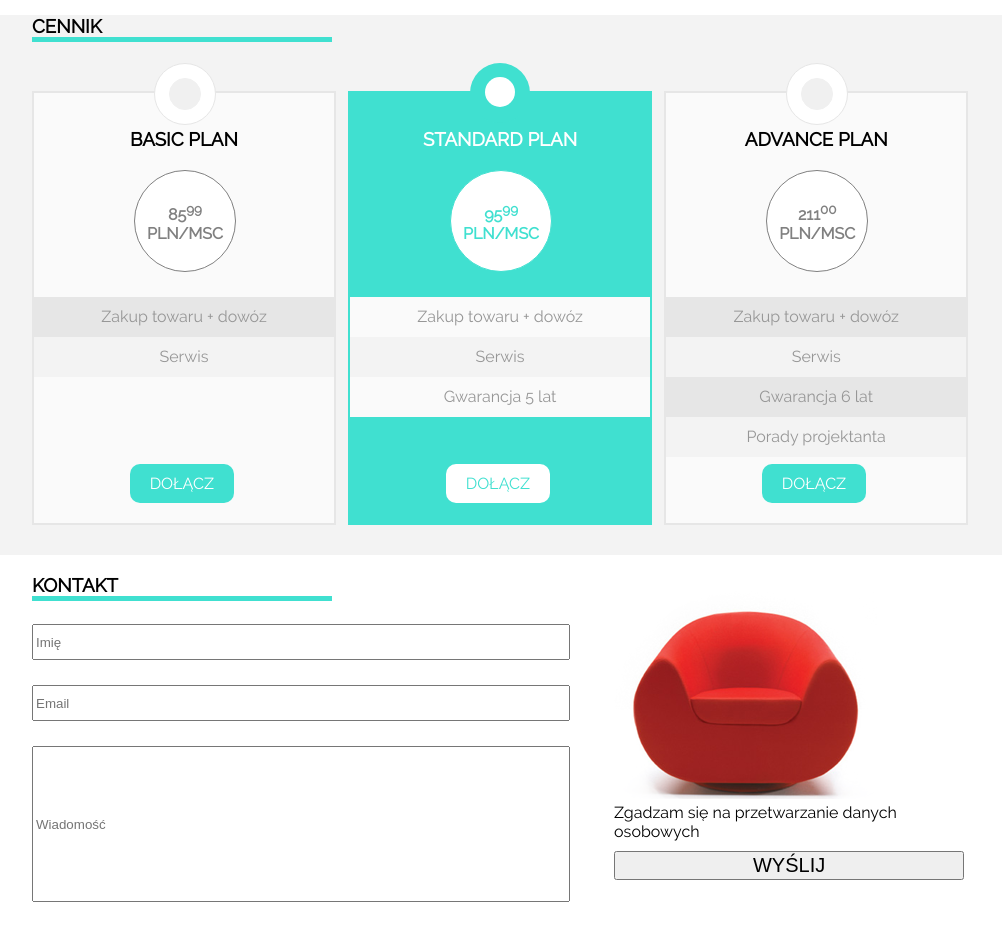
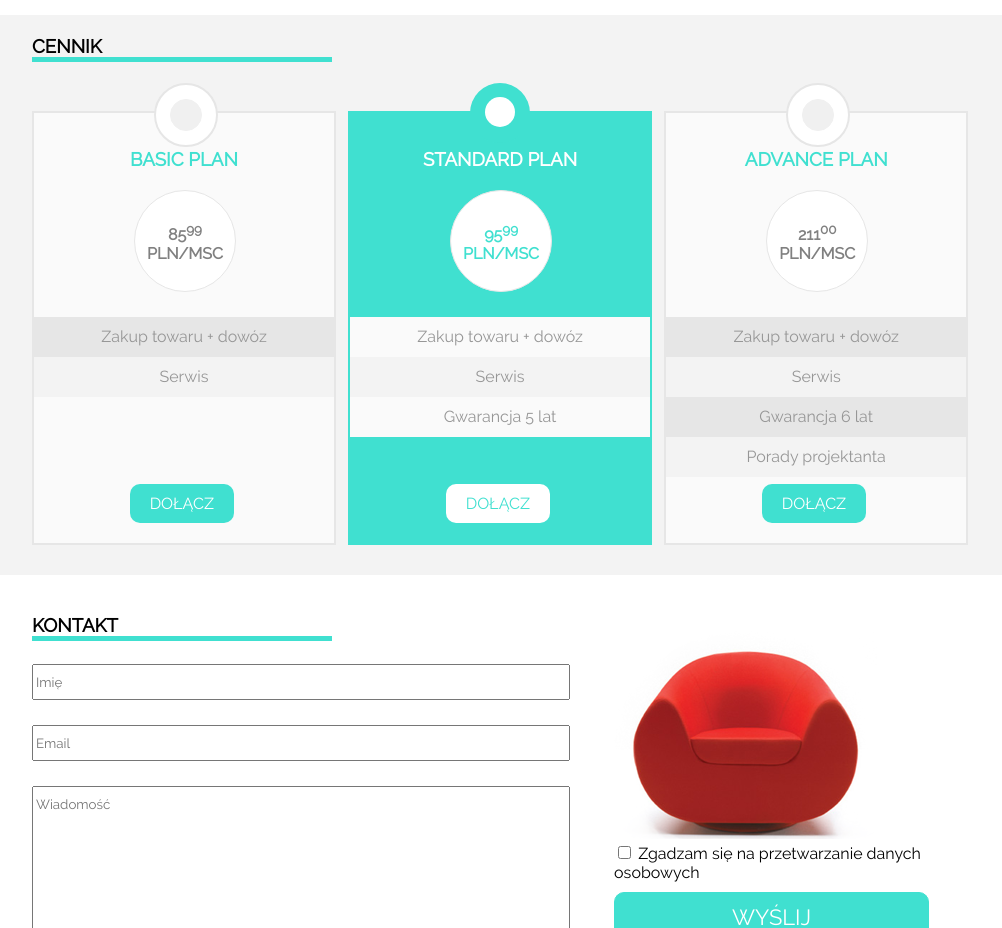
Before and after one commit to JoannaAsia/Sit_on_a_Chair-HTML-CSS-warsztat, a plain HTML site: page index.html in a window 1280 px wide. Shown: the part 747-1675 px from the top of the page, without its empty margins (138-1140 px from the left). Drawn offline with Linux system fonts and the light colour scheme.

Commit message:
webpage. bez stylowego checkboxa

```diff
--- a/css/style.css
+++ b/css/style.css
@@ -10,7 +10,7 @@
 body {
 	margin: 0;
 	padding: 0;
-	font-family: "ralewayregular";
+	font-family: "ralewayregular", sans-serif;
 }
 
 /*szerokość głównego bloku na stronie*/
@@ -207,6 +207,7 @@ div.chair_img p {
 .bottomBorder {
 	width: 300px;
 	margin-left: 40px;
+	padding-top: 20px;
 	border-bottom: 5px solid turquoise;
 	text-transform: uppercase;
 }
@@ -235,88 +236,54 @@ div.chair_img p {
 .inlineBlockSec2:nth-of-type(3){
 	margin-right: 40px;
 }
-/*kółko z kropką nad tablicami*/
-.dots {
-	background-color: white;
-	height: 60px;
-	width: 60px;
-	border: 1px solid rgb(230,230,230);
-	border-radius: 50%;
-	position: absolute;
-	top: -30px;
-	left: 120px;
-}
 
-.dots > span {
-	display: inline-block;
-	margin: 14px;
-	height: 30px;
-	width: 30px;
-	border: 1px solid rgb(240,240,240);
-	border-radius: 50%;
-	background-color: rgb(240,240,240);
-}
-
-#standardPlanDot{
-	background-color: turquoise;
-	border: none;
-}
-
-#standardPlanDot > span{
-	background-color: white;
-	border: none;
-}
-
+/*stylowanie tablic sekcji 2*/
 .planChoice{
 	background-color: rgb(250,250,250);
 	padding: 5px 0;
 }
+
 .planChoice h3{
+	color: turquoise;
 	margin-top: 30px;
 	text-transform: uppercase;
 }
-.planChoiceStandard{
+/*środkowa tablica*/
+.standardPlan{
 	color: white;
 	background-color: turquoise;
     padding: 5px 0;
 }
 
-.planChoiceStandard h3{
+.standardPlan h3{
 	margin-top: 30px;
 	text-transform: uppercase;
 }
 
-
-
-/*DOKOŃCZ KOLOR W DRUGIM  KÓŁKUUU*/
-
-
-
+/*okrąg z ceną*/
 .priceCircle{
 	color: grey;
 	background-color: white;
 	height: 100px;
 	width: 100px;
 	margin: 20px 100px;
-	border: 1px solid grey;
+	border: 1px solid rgb(230,230,230);
 	border-radius: 50%;
 	font-size: 16px;
 	font-weight: 900;
 	text-align: center;
-
 }
 
 .priceCircle p{
 	margin-top: 30px;
-
+}
+/*okrąg z ceną w środkowej tablicy*/
+.standardPriceCircle{
+	color: turquoise;
+	background-color: white;
 }
 
-.planChoiceStandard .priceCircle{
-	color: turquoise;
-	border: 1px solid turquoise;
-}
-
-
+/*stylowanie paragrafów w tablicach sekcji 2*/
 .planFeatures p{
 	line-height: 40px;
 	margin: 0;
@@ -337,11 +304,11 @@ div.chair_img p {
 	margin: 0;
 	line-height: 40px;
 }
-
-div#btnOne{
+/* stylowanie divów i należących do nich przycisków DOŁĄCZ*/
+#btnOne{
+	background-color: rgb(250,250,250);
 	height: 146px;
 	position: relative;
-	background-color: rgb(250,250,250);
 }
 
 #btnOne a {
@@ -351,9 +318,9 @@ div#btnOne{
 }
 
 #btnTwo{
+	background-color: turquoise;
 	height: 106px;
 	position: relative;
-	background-color: turquoise;
 }
 
 #btnTwo a {
@@ -376,25 +343,57 @@ div#btnOne{
 	right: 100px;
 }
 
+/*kółko z kropką nad tablicami*/
+.dot {
+	background-color: white;
+	height: 60px;
+	width: 60px;
+	border: 2px solid rgb(230,230,230);
+	border-radius: 50%;
+	position: absolute;
+	top: -30px;
+	left: 120px;
+}
 
+.dot > span {
+	background-color: rgb(240,240,240);
+	height: 30px;
+	width: 30px;
+	margin: 14px;
+	border: 1px solid rgb(240,240,240);
+	border-radius: 50%;
+	display: inline-block;
+}
+/*kółko w środkowym elemencie*/
+#standardPlanDot{
+	background-color: turquoise;
+	border: none;
+}
 
+#standardPlanDot > span{
+	background-color: white;
+	border: none;
+}
 /* section 3 style */
 .inlineBlockSec3{
+	height: 300px;
+	vertical-align: top;
 	display: inline-block;
-	vertical-align: top;
-	height: 300px;
+}
+/*styl formularza*/
+form *{
+	font-family: "ralewayregular";
 }
 
-
 input[type=text]{
+	height: 30px;
 	width: 530px;
-	height: 30px;
+	margin: 5px 0 20px 40px;
 	vertical-align: top;
-	margin: 5px 0 20px 40px;
 }
 
 input[type=text]:nth-of-type(3){
-	height: 150px;
+	padding-bottom: 120px;
 }
 
 div.inlineBlockSec3 {
@@ -402,24 +401,19 @@ div.inlineBlockSec3 {
 	margin: -30px 40px 0 40px;
 }
 
-input[type=checkbox]{
-	display:none;
+/*przycisk wyślij*/
+.submitButton{
+	color: white;
+	background-color: turquoise;
+	height: 50px;
+	width: 90%;
+	margin-top: 10px;
+	border: 1px solid turquoise;
+	border-radius: 10px;
+	font-size: 22px;
 }
 
-
-input[type=submit]{
-	margin-top: 10px;
-	width: 100%;
-	font-size: 20px;
-}
-
-
-
-
-
-
-
-/* styl footer */
+/* stylowanie footera */
 footer {
 	line-height: 40px
 }
--- a/index.html
+++ b/index.html
@@ -94,16 +94,16 @@
   				</div>
   				<div id="btnOne"><a href="http://upc.com" class="button">Dołącz</a></div>
           <!-- dots on top -->
-          <div class="dots">
+          <div class="dot">
             <span></span>
           </div>
   			</div>
 
         <!-- tablica 2 standard plan -->
   			<div class="inlineBlockSec2">
-  				<div class="planChoiceStandard">
+  				<div class="standardPlan">
             <h3>Standard plan</h3>
-  				  <div class="priceCircle">
+  				  <div class="priceCircle standardPriceCircle">
   					 <p>95<sup>99</sup> PLN/MSC</p>
   				  </div>
           </div>
@@ -116,7 +116,7 @@
 
   				<div id="btnTwo"><a href="http://upc.com" class="button">Dołącz</a></div>
            <!-- dots on top -->
-          <div class="dots" id="standardPlanDot">
+          <div class="dot" id="standardPlanDot">
             <span></span>
           </div>
   			</div>
@@ -137,7 +137,7 @@
   				</div>
   				<div id="btnThree"><a href="http://upc.com" class="button">Dołącz</a></div>
           <!-- dots on top -->
-          <div class="dots">
+          <div class="dot">
             <span></span>
           </div>
   			</div>
@@ -158,21 +158,19 @@
   			</form>
         <div class="inlineBlockSec3">
   			 <img src="images/red_chair.png">
-
+        <!-- checkbox -->
   			 <form>
-  			   <input type="checkbox" name="checkbox1" id="customCheckbox">
+  			   <input type="checkbox" id="checkbox1">
            <label for="checkbox1">Zgadzam się na przetwarzanie danych osobowych
            </label>
 
   		   </form>
 
-
-  			 <!--<button>Wyślij</button> -->
+         <!-- submit button -->
   			 <form>
-  				  <input type="submit" class="button" value="WYŚLIJ">
+  				  <input type="submit" class="submitButton" value="WYŚLIJ">
   			 </form>
         </div>
-
   		</div>
   	</section>
     <!-- początek footera -->
```
